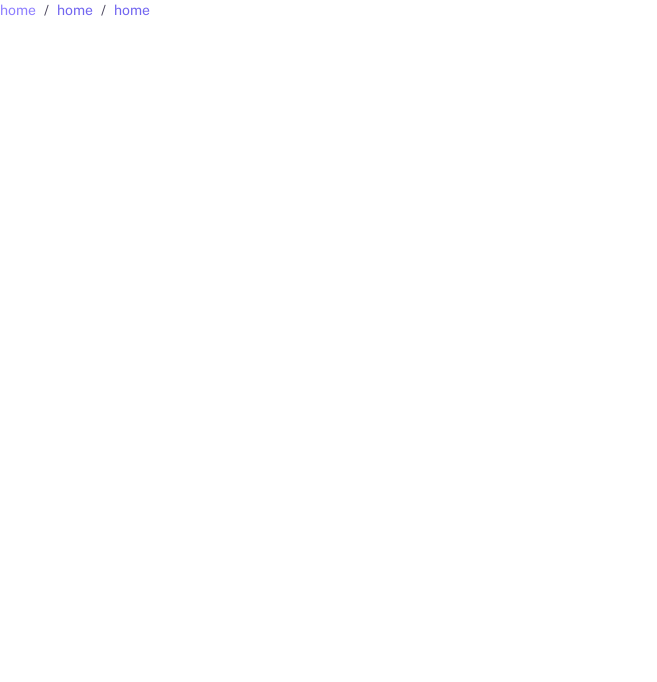
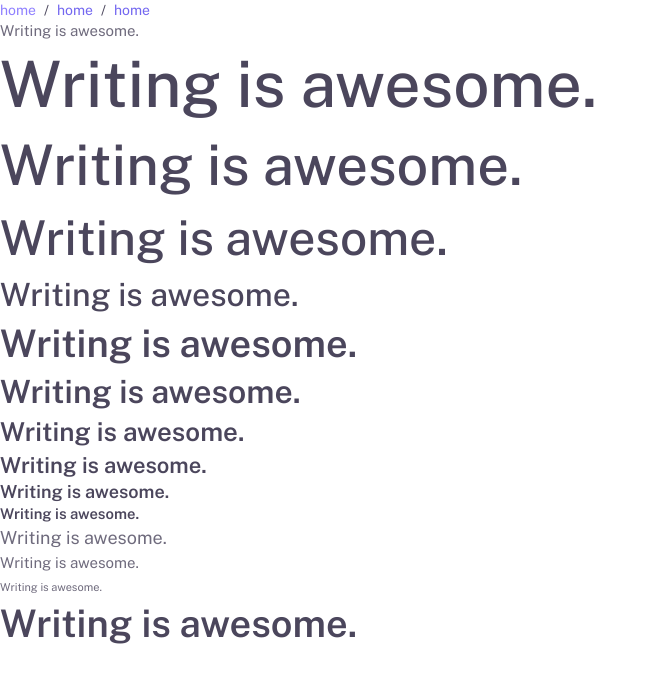
Before and after one commit to marcosATr/DSX-tailwind-components, a React (Vite) app: page / in a window 1280 px wide. Shown: the top 682 px of the page, without its empty margins (0-657 px from the left). Built offline with nearby package versions, Linux system fonts and the light colour scheme.

Commit message:
typography: initial implementation and twinmrege

```diff
--- a/package.json
+++ b/package.json
@@ -58,6 +58,7 @@
   "dependencies": {
     "classnames": "^2.3.2",
     "lodash": "^4.17.21",
-    "phosphor-react": "^1.4.1"
+    "phosphor-react": "^1.4.1",
+    "tailwind-merge": "^1.9.1"
   }
 }
--- a/src/App.tsx
+++ b/src/App.tsx
@@ -1,4 +1,4 @@
-import { Breadcrumb } from "./lib";
+import { Breadcrumb, Typography } from "./lib";
 import {
   Link,
   RouterProvider,
@@ -10,6 +10,7 @@ const router = createBrowserRouter([
   {
     path: "/",
     element: (
+      <>
         <Breadcrumb
           items={[
             { linkComponent: Bci },
@@ -17,6 +18,53 @@ const router = createBrowserRouter([
             { linkComponent: Bci },
           ]}
         />
+        <Typography>Writing is awesome.</Typography>
+        <Typography variant="display1">
+          Writing is awesome.
+        </Typography>
+        <Typography variant="display2">
+          Writing is awesome.
+        </Typography>
+        <Typography variant="display3">
+          Writing is awesome.
+        </Typography>
+        <Typography variant="display4">
+          Writing is awesome.
+        </Typography>
+        <Typography variant="h1">
+          Writing is awesome.
+        </Typography>
+        <Typography variant="h2">
+          Writing is awesome.
+        </Typography>
+        <Typography variant="h3">
+          Writing is awesome.
+        </Typography>
+        <Typography variant="h4">
+          Writing is awesome.
+        </Typography>
+        <Typography variant="h5">
+          Writing is awesome.
+        </Typography>
+        <Typography variant="h6">
+          Writing is awesome.
+        </Typography>
+        <Typography variant="lead">
+          Writing is awesome.
+        </Typography>
+        <Typography variant="paragraph">
+          Writing is awesome.
+        </Typography>
+        <Typography variant="caption">
+          Writing is awesome.
+        </Typography>
+        <Typography
+          variant="h1"
+          as="p"
+        >
+          Writing is awesome.
+        </Typography>
+      </>
     ),
   },
 ]);
--- /dev/null
+++ b/src/lib/Typography.tsx
@@ -0,0 +1,78 @@
+import { twMerge } from "tailwind-merge";
+import { createElement } from "react";
+
+const variants = {
+  display1:
+    "font-medium text-[64px] leading-[84px] text-heading",
+  display2:
+    "font-medium text-[56px] leading-[78px] text-heading",
+  display3:
+    "font-medium text-[48px] leading-[68px] text-heading",
+  display4:
+    "font-medium text-[32px] leading-[46px] text-heading",
+  h1: "font-semibold text-[2.375rem] leading-[3.25rem] text-heading",
+  h2: "font-semibold text-[2rem] leading-[2.75rem] text-heading",
+  h3: "font-semibold text-[1.625rem] leading-[2.25rem] text-heading",
+  h4: "font-semibold text-[1.375rem] leading-[1.875rem] text-heading",
+  h5: "font-semibold text-[1.125rem] leading-[1.5rem] text-heading",
+  h6: "font-semibold text-[0.925rem] leading-[1.25rem] text-heading",
+  lead: "font-normal text-[1.125rem] leading-[1.75rem] text-defaultText",
+  paragraph:
+    "font-normal text-[0.9375rem] leading-[1.375rem] text-defaultText",
+  caption:
+    "font-normal text-[0.6875rem] leading-[0.875rem] text-defaultText",
+};
+
+const components = {
+  display1: "h1",
+  display2: "h1",
+  display3: "h2",
+  display4: "h2",
+  h1: "h1",
+  h2: "h2",
+  h3: "h3",
+  h4: "h4",
+  h5: "h5",
+  h6: "h6",
+  lead: "p",
+  paragraph: "p",
+  caption: "span",
+};
+
+type AsTypes =
+  | "h1"
+  | "h2"
+  | "h3"
+  | "h4"
+  | "h5"
+  | "h6"
+  | "p"
+  | "span";
+
+type Variant = keyof typeof variants;
+
+function Typography({
+  variant = "paragraph",
+  as,
+  className,
+  children,
+}: {
+  variant?: Variant;
+  as?: AsTypes;
+  className?: string;
+  children: React.ReactNode[] | React.ReactNode;
+}) {
+  const CNtypography = twMerge(
+    variants[variant],
+    className
+  );
+  return createElement(
+    as || components[variant],
+    {
+      className: CNtypography,
+    },
+    children
+  );
+}
+
+export default Typography;
--- a/src/lib/index.ts
+++ b/src/lib/index.ts
@@ -8,3 +8,4 @@ export { default as InputRadio } from "./InputRadio";
 export { default as InputText } from "./InputText";
 export { default as RadioSearchCombo } from "./RadioSearchCombo";
 export { default as Tag } from "./Tag";
+export { default as Typography } from "./Typography";
```
Also changed, not shown: 2 other files (tests, documents, lock files or other folders). Lines whose indentation alone changed are shown as unchanged.
